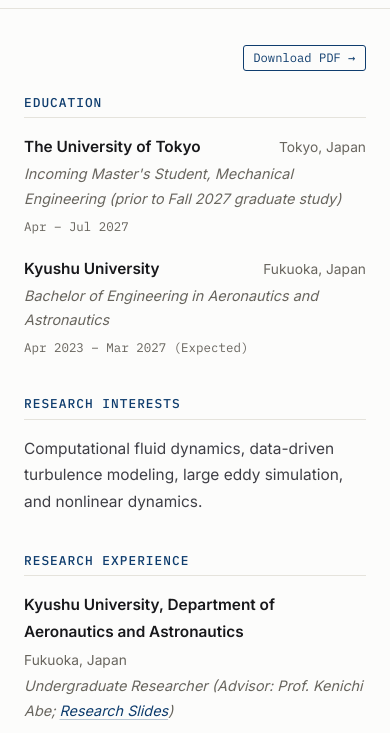
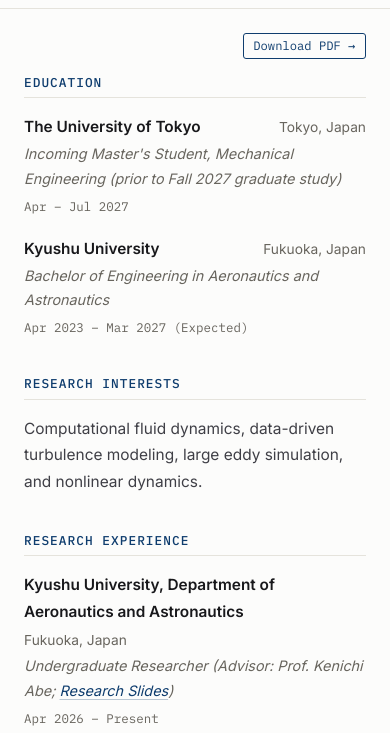
Before and after one commit to NakanishiShuntaro/portfolio, an Astro site: page /portfolio/cv in a window 390 px wide. Shown: the part 75-808 px from the top of the page. Built offline with nearby package versions, Linux system fonts and the light colour scheme; Astro itself is replaced by a stand-in of ours.

Commit message:
Tighten main top padding and CV header spacing

```diff
--- a/src/styles/global.css
+++ b/src/styles/global.css
@@ -196,7 +196,7 @@ video {
 /* Main & Typography */
 main {
   flex: 1;
-  padding-block: 3.25rem 4.5rem;
+  padding-block: 2rem 4rem;
 }
 
 h1, h2, h3 {
@@ -676,7 +676,7 @@ main > section:first-of-type > h2 {
 .cv-header {
   display: flex;
   justify-content: flex-end;
-  margin-bottom: 1.5rem;
+  margin-bottom: 1rem;
 }
 
 .cv-section {
@@ -770,7 +770,7 @@ main > section:first-of-type > h2 {
   }
 
   main {
-    padding-block: 2.25rem 3.5rem;
+    padding-block: 1.5rem 3rem;
   }
 
   h1 {
```
